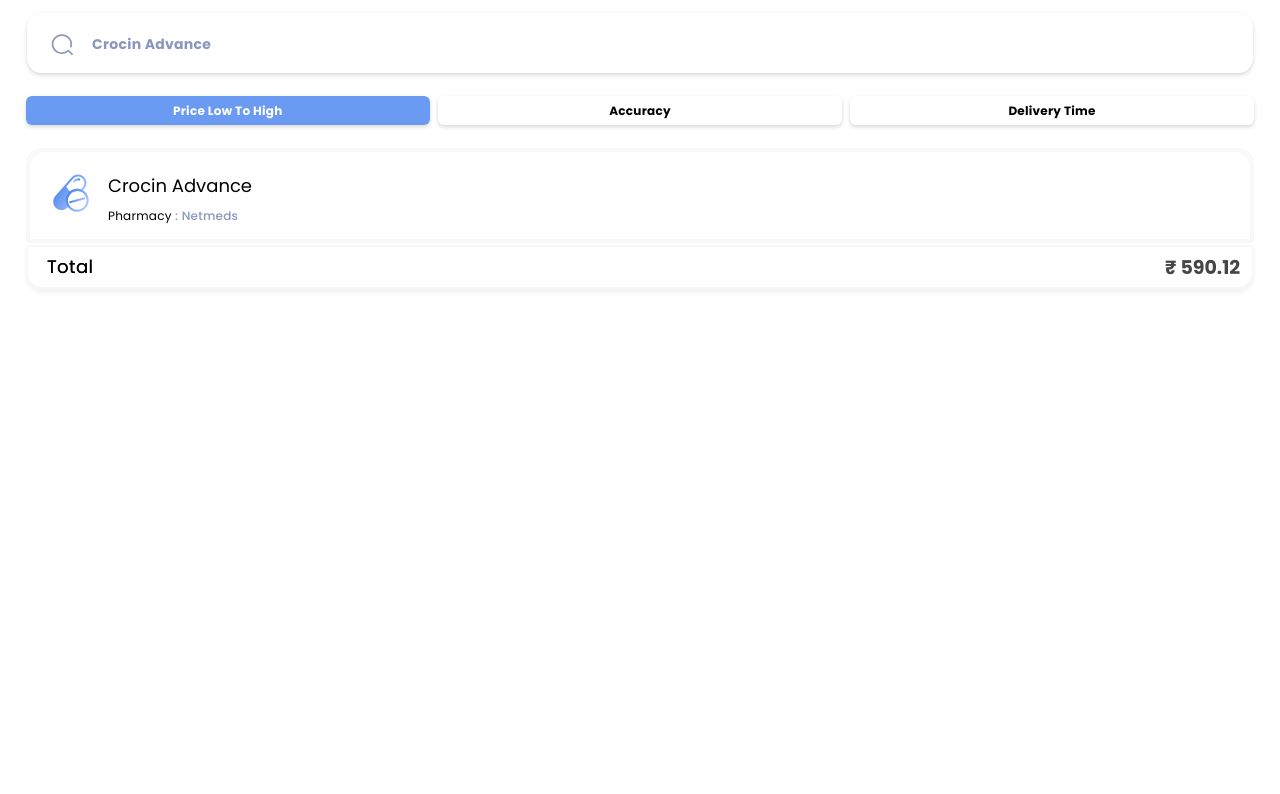
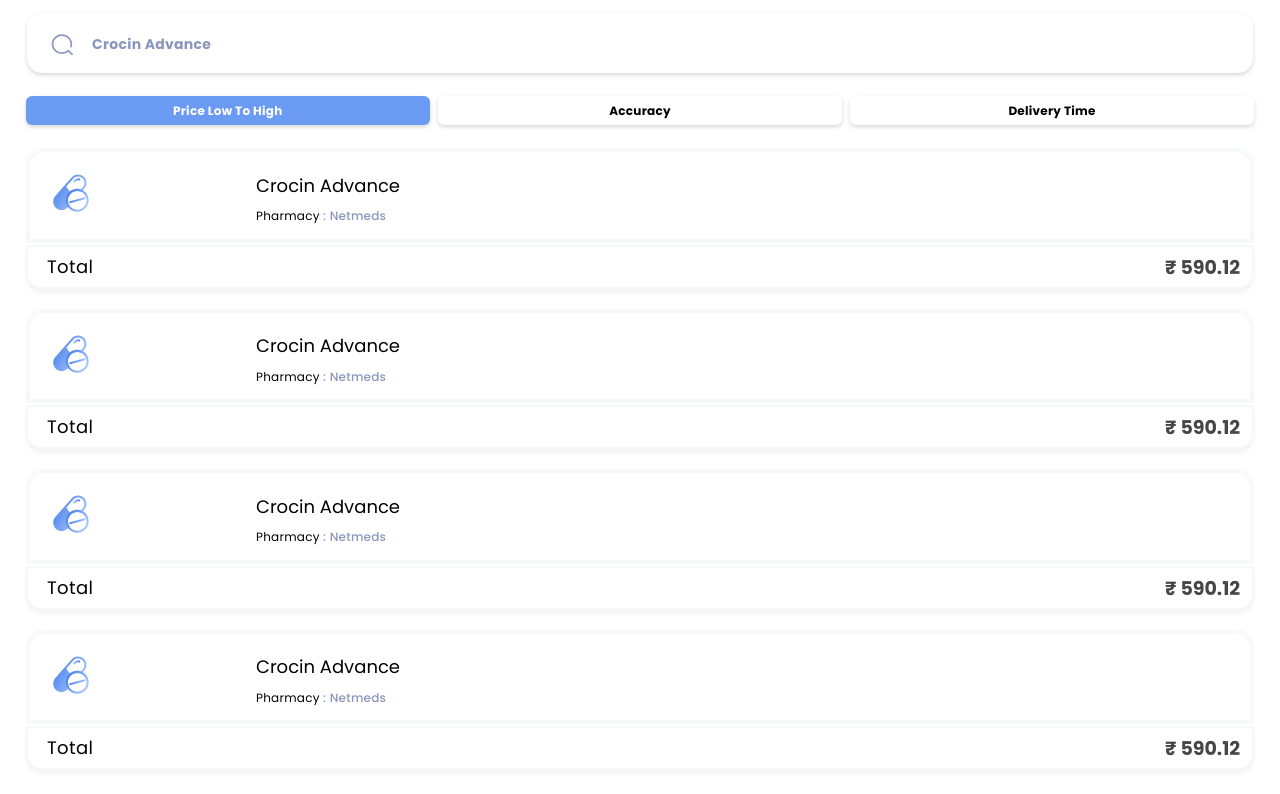
Before and after one commit to shutupfaezan/Medicomp, a website built with Parcel: page mobile-results.html in a window 1280 px wide. Shown: the part 76-870 px from the top of the page. Before the commit the page ends 800 px from the top, so only its background shows below. Built offline with nearby package versions, Linux system fonts and the light colour scheme; a web font is replaced by a local one.

Commit message:
changed to the medicine results page

```diff
--- a/mobile-results.css
+++ b/mobile-results.css
@@ -343,8 +343,7 @@
   max-width: 100%;
 }
 .capsule-pill2 {
-  height: 50px;
-  width: 50px;
+  height: 100%;
   position: relative;
   z-index: 1;
 }
--- a/mobile-results.html
+++ b/mobile-results.html
@@ -71,11 +71,12 @@
       <section class="product-item-parent p-0">
         <div class="product-item">
           <div class="rectangle-parent12">
-            <div class="frame-child17"></div>
             <div class="frame-wrapper6" id="groupContainer">
               <div class="capsule-pill-parent p-3">
-                <img class="capsule-pill2" loading="lazy" alt="" src="./public/capsule--pill1.svg"/>
-                <div class="trip-to-milan-parent">
+                <div class="col-2">
+                  <img class="capsule-pill2" loading="lazy" alt="" src="./public/capsule--pill1.svg"/>
+                </div>
+                <div class="trip-to-milan-parent col">
                   <div class="trip-to-milan1">Crocin Advance</div>
                   <div class="pharmacy-netmeds-container">
                     <span>Pharmacy</span>
@@ -87,11 +88,93 @@
           </div>
         </div>
         <div class="rectangle-parent13" id="groupContainer">
-          <div class="frame-child19"></div>
           <div class="frame-wrapper7">
             <div class="total-parent">
               <div class="total1">Total</div>
-              <div class="total2">Total</div>
+            </div>
+          </div>
+          <b class="b1">₹ 590.12</b>
+        </div>
+      </section>
+      <section class="product-item-parent p-0">
+        <div class="product-item">
+          <div class="rectangle-parent12">
+            <div class="frame-wrapper6" id="groupContainer">
+              <div class="capsule-pill-parent p-3">
+                <div class="col-2">
+                  <img class="capsule-pill2" loading="lazy" alt="" src="./public/capsule--pill1.svg"/>
+                </div>
+                <div class="trip-to-milan-parent col">
+                  <div class="trip-to-milan1">Crocin Advance</div>
+                  <div class="pharmacy-netmeds-container">
+                    <span>Pharmacy</span>
+                    <span class="netmeds"> : Netmeds</span>
+                  </div>
+                </div>
+              </div>
+            </div>
+          </div>
+        </div>
+        <div class="rectangle-parent13" id="groupContainer">
+          <div class="frame-wrapper7">
+            <div class="total-parent">
+              <div class="total1">Total</div>
+            </div>
+          </div>
+          <b class="b1">₹ 590.12</b>
+        </div>
+      </section>
+      <section class="product-item-parent p-0">
+        <div class="product-item">
+          <div class="rectangle-parent12">
+            <div class="frame-wrapper6" id="groupContainer">
+              <div class="capsule-pill-parent p-3">
+                <div class="col-2">
+                  <img class="capsule-pill2" loading="lazy" alt="" src="./public/capsule--pill1.svg"/>
+                </div>
+                <div class="trip-to-milan-parent col">
+                  <div class="trip-to-milan1">Crocin Advance</div>
+                  <div class="pharmacy-netmeds-container">
+                    <span>Pharmacy</span>
+                    <span class="netmeds"> : Netmeds</span>
+                  </div>
+                </div>
+              </div>
+            </div>
+          </div>
+        </div>
+        <div class="rectangle-parent13" id="groupContainer">
+          <div class="frame-wrapper7">
+            <div class="total-parent">
+              <div class="total1">Total</div>
+            </div>
+          </div>
+          <b class="b1">₹ 590.12</b>
+        </div>
+      </section>
+      <section class="product-item-parent p-0">
+        <div class="product-item">
+          <div class="rectangle-parent12">
+            <div class="frame-wrapper6" id="groupContainer">
+              <div class="capsule-pill-parent p-3">
+                <div class="col-2">
+                  <img class="capsule-pill2" loading="lazy" alt="" src="./public/capsule--pill1.svg"/>
+                </div>
+                <div class="trip-to-milan-parent col">
+                  <div class="trip-to-milan1">Crocin Advance</div>
+                  <div class="pharmacy-netmeds-container">
+                    <span>Pharmacy</span>
+                    <span class="netmeds"> : Netmeds</span>
+                  </div>
+                </div>
+              </div>
+            </div>
+          </div>
+        </div>
+        <div class="rectangle-parent13" id="groupContainer">
+          <div class="frame-wrapper7">
+            <div class="total-parent">
+              <div class="total1">Total</div>
             </div>
           </div>
           <b class="b1">₹ 590.12</b>
```
